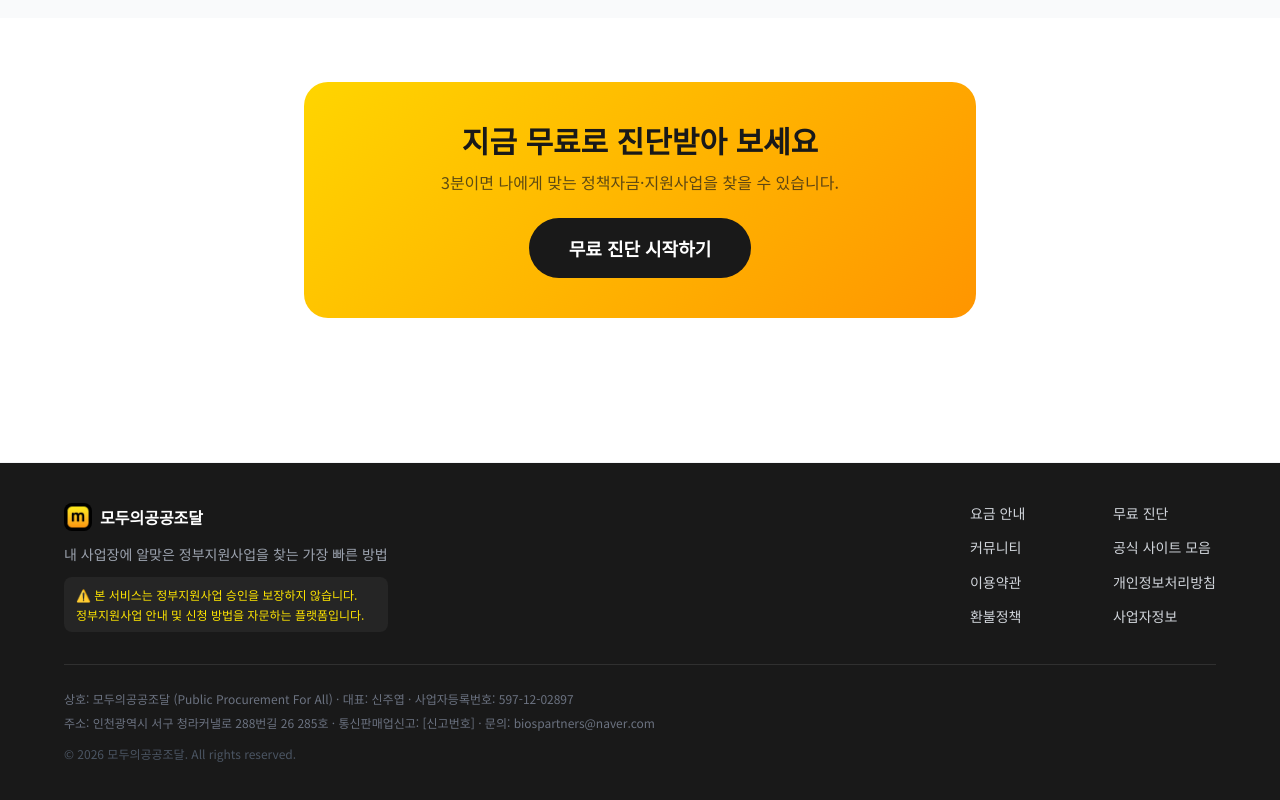
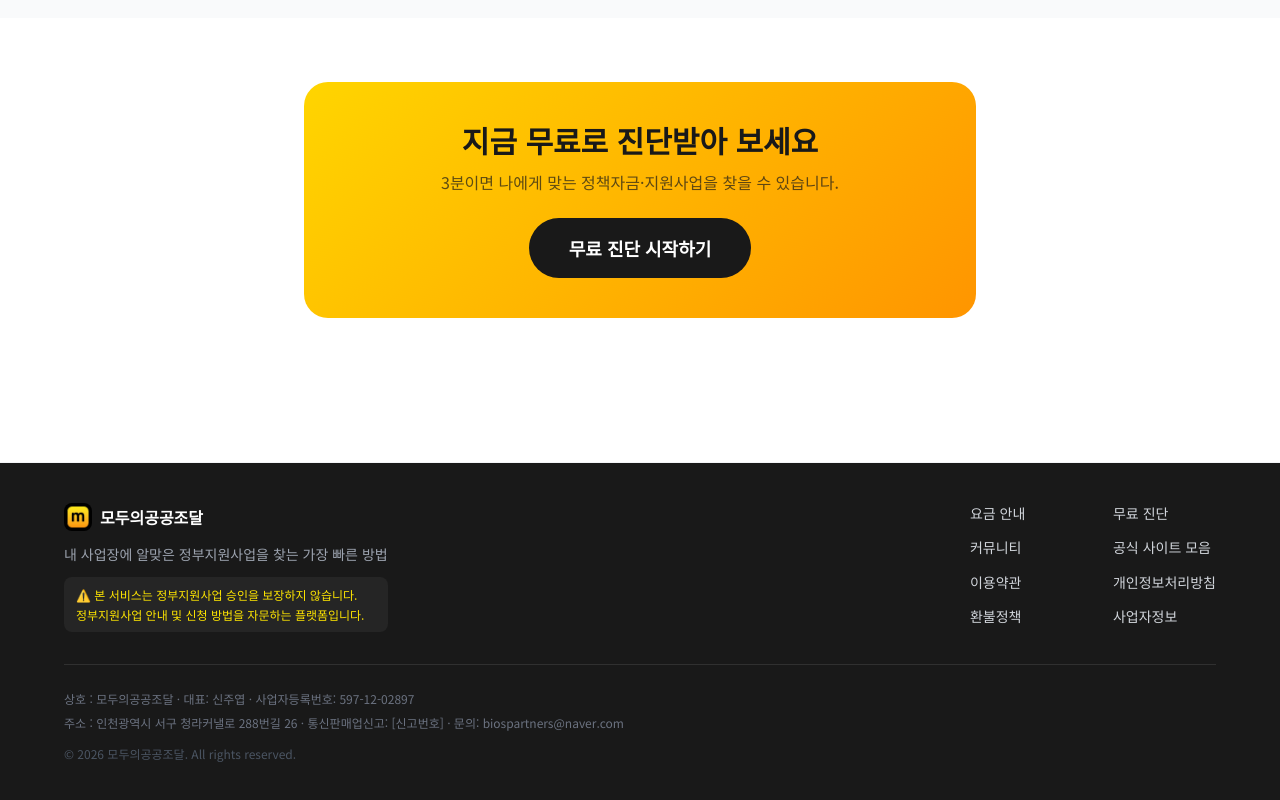
Before and after one commit to ppfa26/PPFA26, a Next.js app: page / in a window 1280 px wide. Shown: the part 2807-3607 px from the top of the page. Built offline with nearby package versions, Linux system fonts and the light colour scheme; a web font is replaced by a local one.

Commit message:
푸터 사업자정보 정리 (영문명·호수 제거)

```diff
--- a/src/components/Footer.tsx
+++ b/src/components/Footer.tsx
@@ -73,10 +73,10 @@ export default function Footer() {
         {/* 사업자 정보 */}
         <div className="mt-8 border-t border-white/10 pt-6 text-xs leading-relaxed text-gray-500">
           <Editable id="footer-bizinfo" as="p">
-            상호: 모두의공공조달 (Public Procurement For All) · 대표: 신주엽 · 사업자등록번호: 597-12-02897
+            상호 : 모두의공공조달 · 대표: 신주엽 · 사업자등록번호: 597-12-02897
           </Editable>
           <Editable id="footer-bizinfo2" as="p" className="mt-1">
-            주소: 인천광역시 서구 청라커낼로 288번길 26 285호 · 통신판매업신고: [신고번호] · 문의: biospartners@naver.com
+            주소 : 인천광역시 서구 청라커낼로 288번길 26 · 통신판매업신고: [신고번호] · 문의: biospartners@naver.com
           </Editable>
           <p className="mt-3 text-gray-600">
             © {new Date().getFullYear()} 모두의공공조달. All rights reserved.
```
